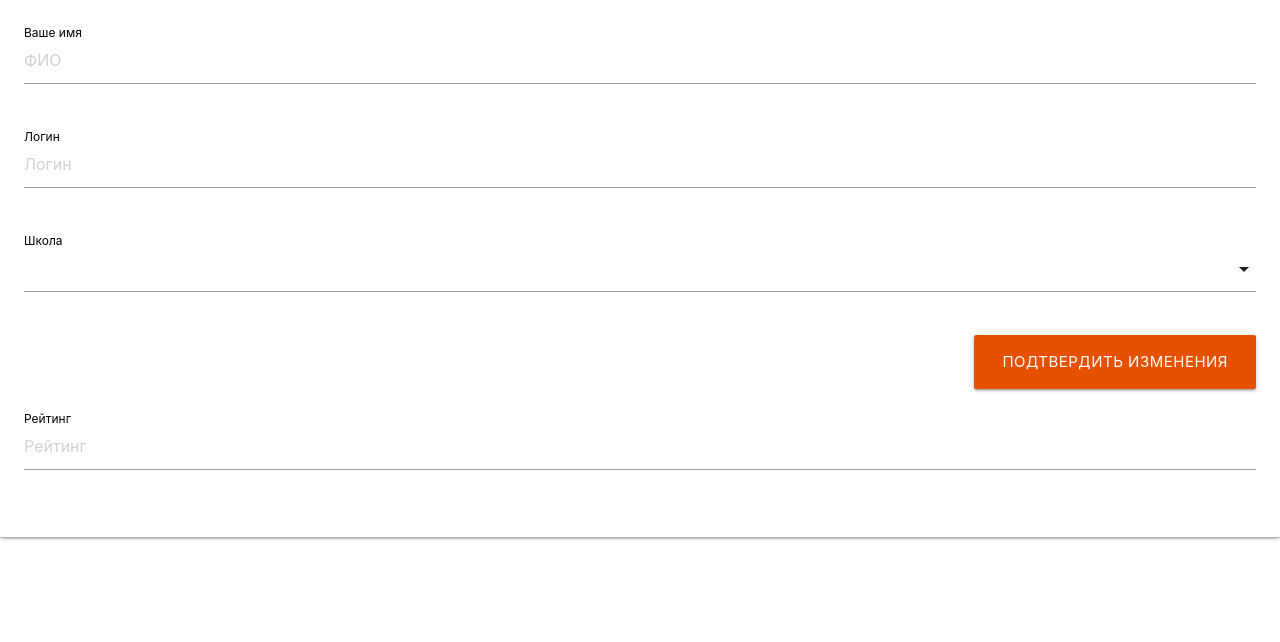
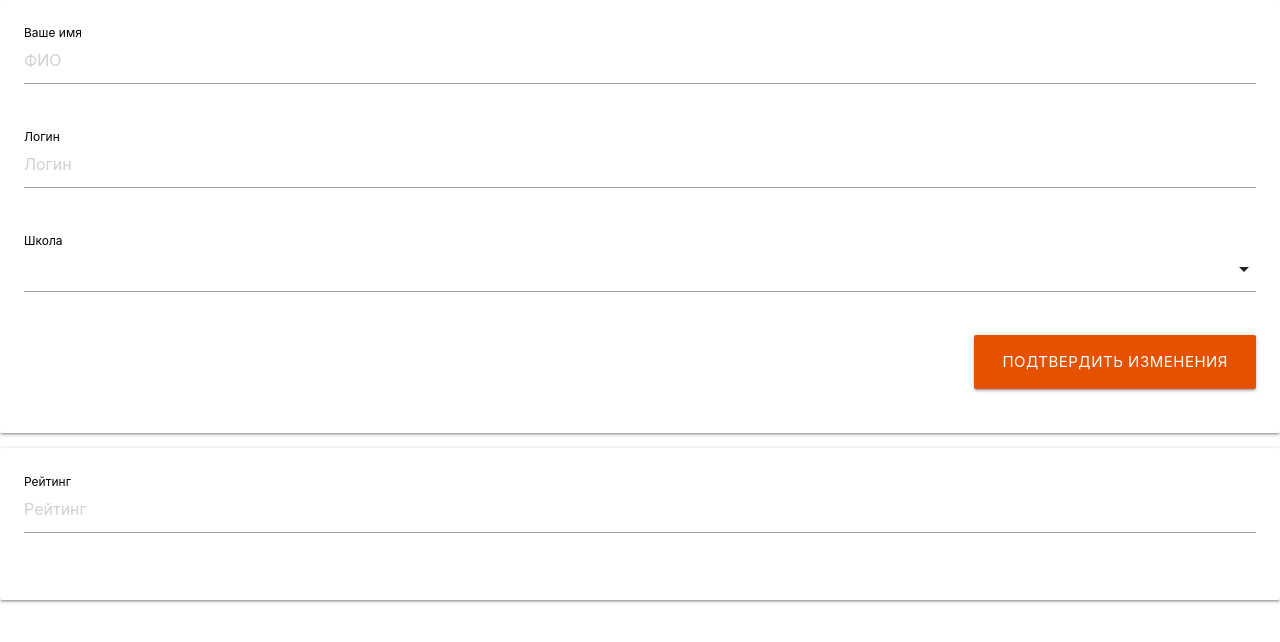
Before and after one commit to TyFoonCS/hackSharp, a Flask app: template templates/lk.html in a window 1280 px wide. Shown: the part 73-715 px from the top of the page. Run offline with Flask 2, Linux system fonts and the light colour scheme; the template is opened without the code that fills it, so the values that code supplies are empty.

Commit message:
добавил форму в ЛК

```diff
--- a/templates/lk.html
+++ b/templates/lk.html
@@ -26,7 +26,7 @@
 </nav>
 
 <div class="col s12 l6">
-    <form method="POST" class="card-panel" id="suggest-form">
+    <form method="GET" class="card-panel" id="suggest-form">
         <div class="row">
             <div class="input-field col s12">
                 <input placeholder="ФИО" id="name" type="text" name="person_name" class="validate" value="{{ fio }}">
@@ -60,7 +60,8 @@
                 </button>
             </div>
         </div>
-
+    </form>
+    <form method="POST" class="card-panel" id="suggest-achieve-form">
         <script type="text/javascript">
             if ('{{ type_user }}' == 0) document.write(`
                 {{ achieve }}
```
